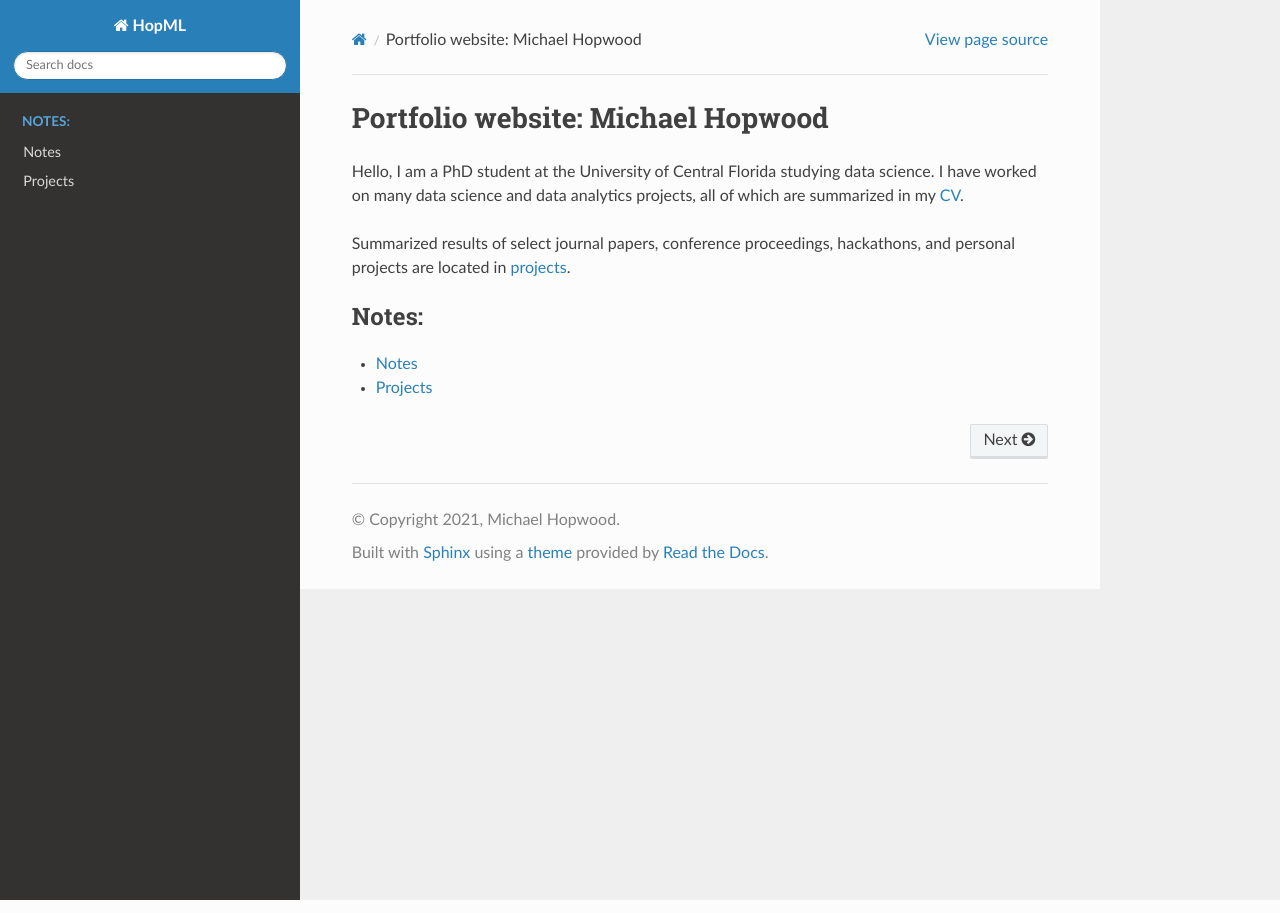
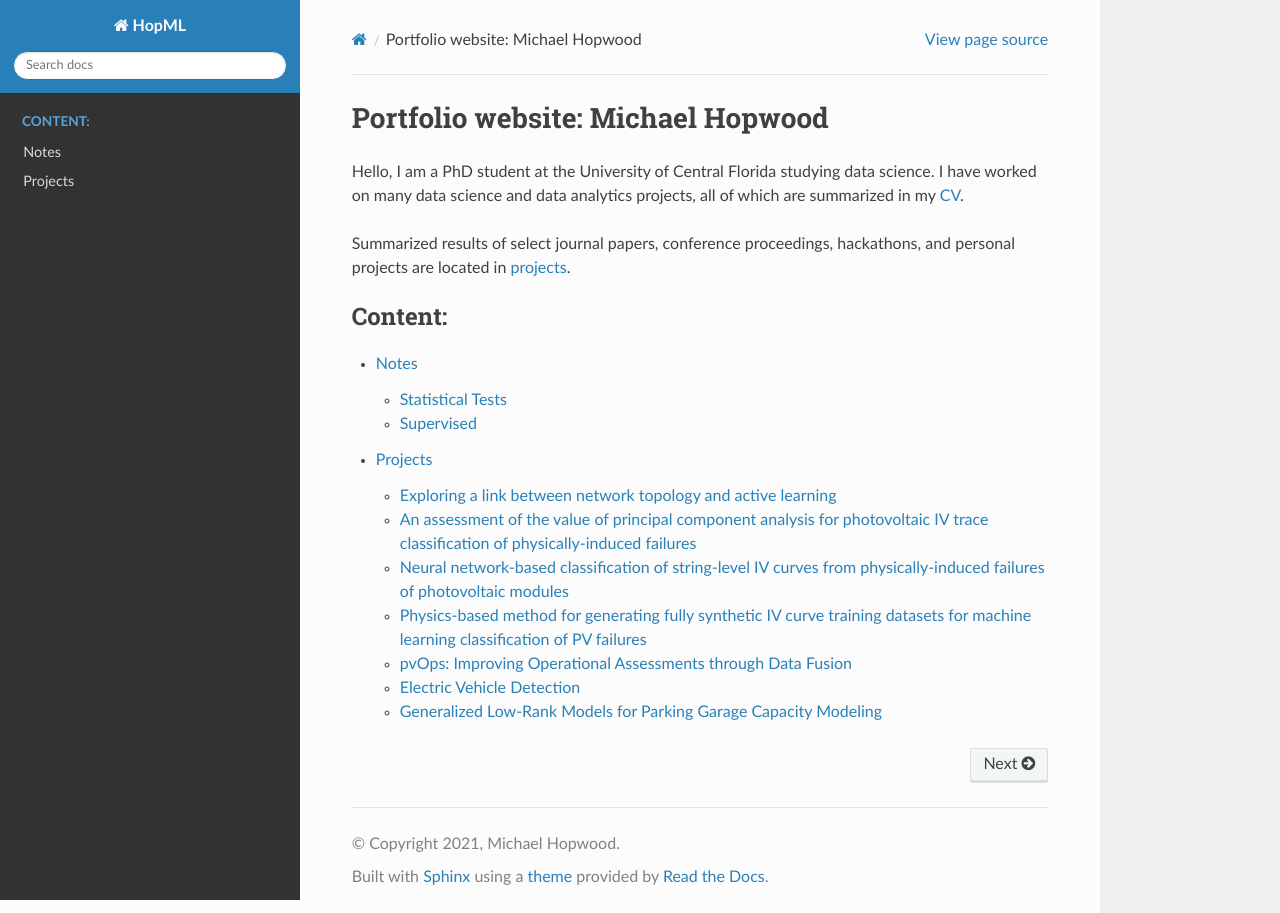
Before and after one commit to MichaelHopwood/HopML, a Sphinx documentation site: the page built from docs/index.rst, in a window 1280 px wide. Built offline with Sphinx 7.4.7 and the Read the Docs theme 2.0.0, drawn with Linux system fonts in a browser that asks for light colours; pages that are not in the unit, such as notebooks, are missing from menus.

Commit message:
updates to rst

```diff
--- a/docs/index.rst
+++ b/docs/index.rst
@@ -6,8 +6,8 @@ Hello, I am a PhD student at the University of Central Florida studying data sci
 Summarized results of select journal papers, conference proceedings, hackathons, and personal projects are located in `projects <projects.rst>`_.
 
 .. toctree::
-   :maxdepth: 1
-   :caption: Notes:
+   :maxdepth: 2
+   :caption: Content:
 
    notes
    projects
--- a/docs/projects.rst
+++ b/docs/projects.rst
@@ -36,7 +36,7 @@ To circumvent having to induce failures in real systems for data collection (as
 
 .. image:: _static/ieeeaccess_simulation_iv_nn.png
 
-http://icufn.org/wp-content/uploads/2021/08/ICUFN-2021-Final-Program-Version-Revised.pdf
+
 
 pvOps: Improving Operational Assessments through Data Fusion
 ################
```
